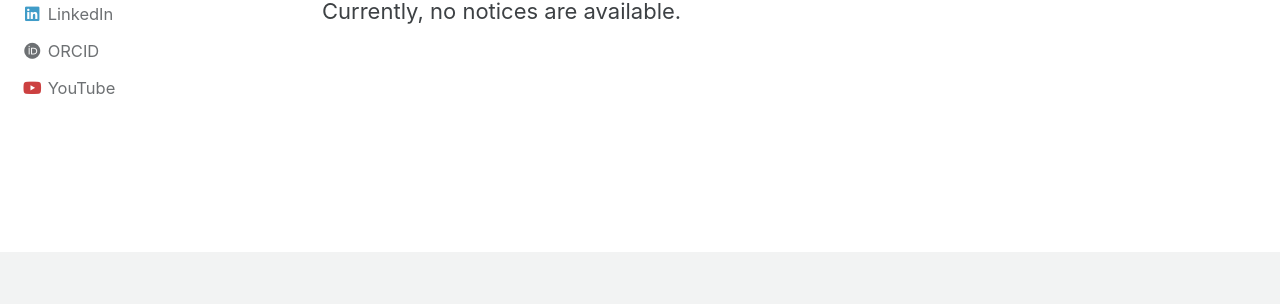
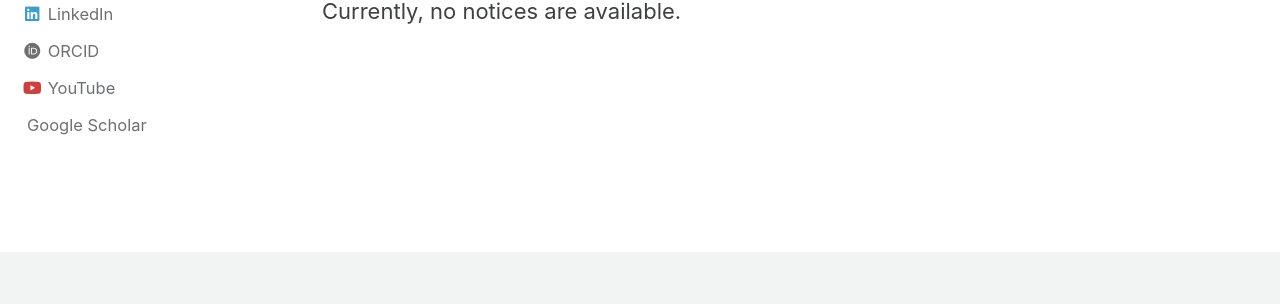
Before and after one commit to TimilsinaRC07/TimilsinaRC07.github.io, a Jekyll site: the page built from index.html, in a window 1280 px wide. Shown: the part 493-797 px from the top of the page. Built offline with Jekyll 4.4.1, drawn with Linux system fonts in a browser that asks for light colours; cached includes are drawn as plain includes; the list of posts is cut into pages by our own code.

Commit message:
Add Google Scholar link to configuration

```diff
--- a/_config.yml
+++ b/_config.yml
@@ -139,7 +139,9 @@ author:
     - label: "YouTube"
       icon: "fab fa-fw fa-youtube"
       url: "https://www.youtube.com/@Timilsina_RC"
-
+    - label: "Google Scholar"
+      icon: "ai ai-google-scholar"
+      url: "hhttps://scholar.google.com/citations?user=vrBf8DsAAAAJ&hl=en&oi=ao"
 # Site Footer
 footer:
   links:
```
